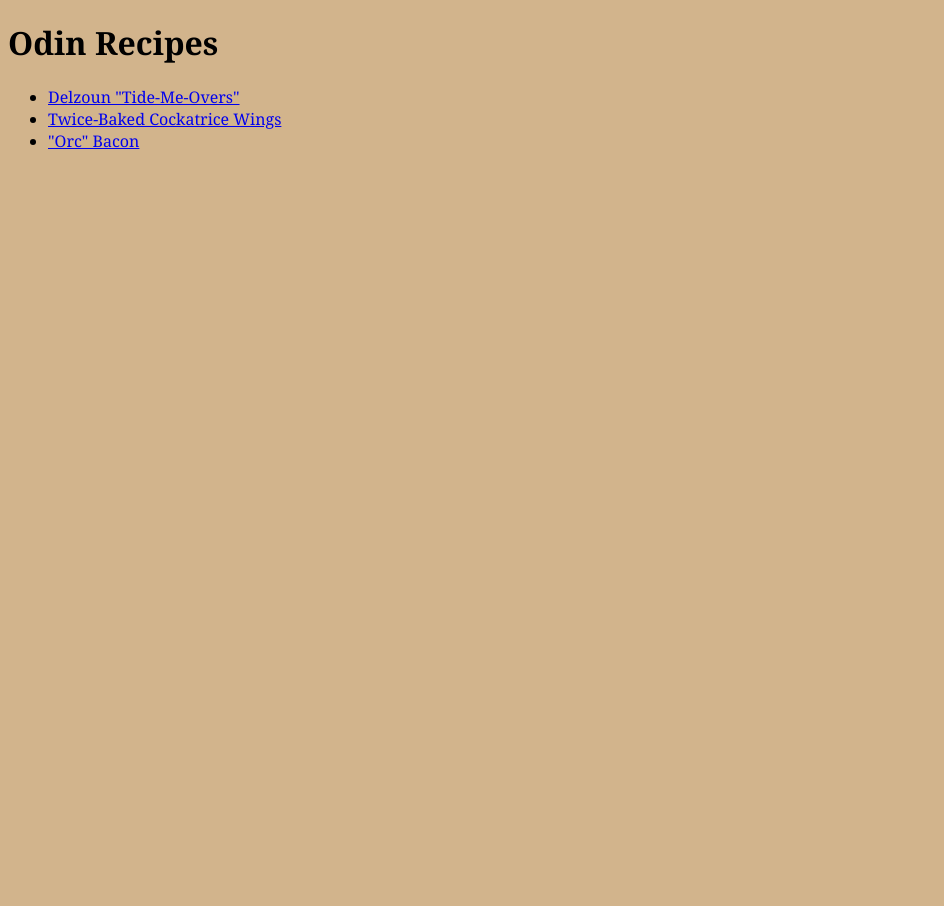
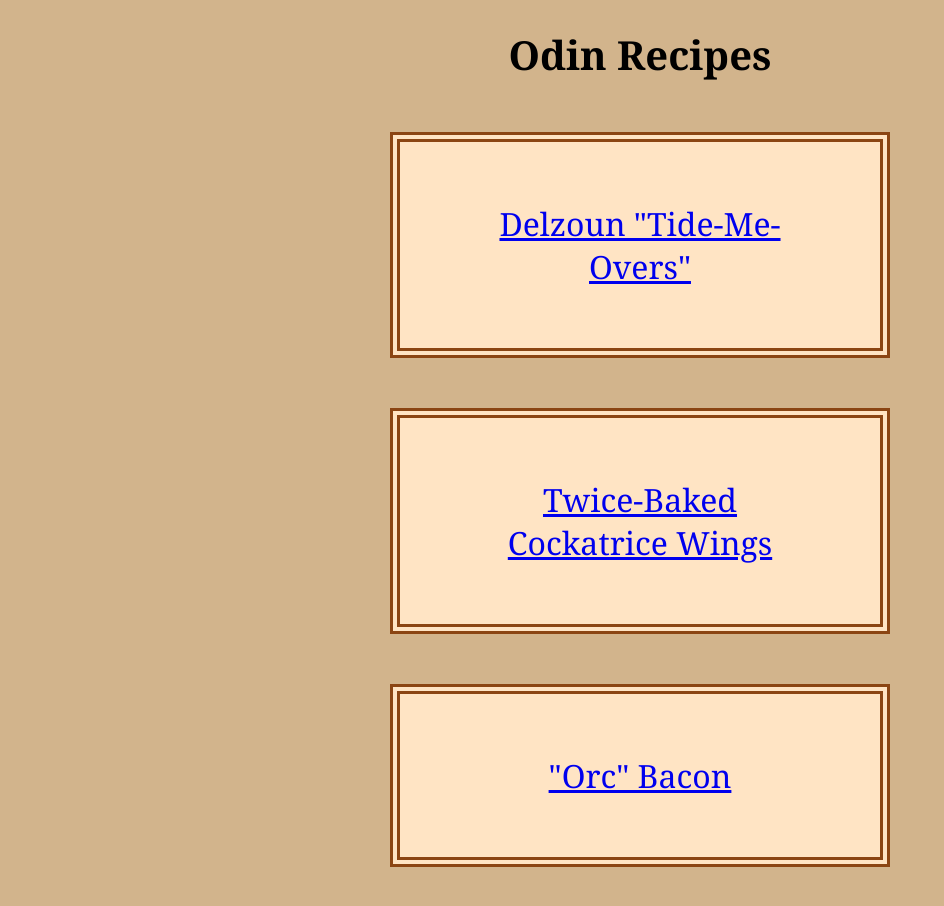
Before and after one commit to acursin/odin-recipes, a plain HTML site: page index.html in a window 1280 px wide. Shown: the whole page, without its empty margins (0-944 px from the left). Before the commit the page ends 800 px from the top, so only its background shows below. Drawn offline with Linux system fonts and the light colour scheme.

Commit message:
Style index page

```diff
--- a/index.html
+++ b/index.html
@@ -9,15 +9,15 @@
     </head>
 
     <body>
-        <h1>Odin Recipes</h1>
-        <ul>
-            <li>
+        <h1 class="title">Odin Recipes</h1>
+        <ul class="recipe-list">
+            <li class="recipe-item">
                 <a href="./recipes/delzoun-meatballs.html">Delzoun "Tide-Me-Overs"</a>
             </li>
-            <li>
+            <li class="recipe-item">
                 <a href="./recipes/cockatrice-wings.html">Twice-Baked Cockatrice Wings</a>
             </li>
-            <li>
+            <li class="recipe-item">
                 <a href="./recipes/orc-bacon.html">"Orc" Bacon</a>
             </li>
         </ul>
--- a/style.css
+++ b/style.css
@@ -1,6 +1,12 @@
+* {
+    box-sizing: border-box;
+}
+
 body {
     background-color: tan;
-    font-family: 'Georgia', serif
+    font-family: 'Georgia', serif;
+    max-width: 800px;
+    margin: 0 auto;
 }
 
 img {
@@ -8,9 +14,29 @@ img {
     width: auto;
 }
 
+.title,
 .recipe-title {
     font-size: 40px;
     text-align: center;
+}
+
+.title {
+    margin-bottom: 50px;
+}
+
+.recipe-list {
+    list-style-type: none;
+    text-align: center;
+    padding: 0;
+}
+
+.recipe-item {
+    background-color: bisque;
+    font-size: 32px;
+    width: 500px;
+    padding: 60px;
+    border: 10px double saddlebrown;
+    margin: 0 auto 50px;
 }
 
 .cook-note {
```
